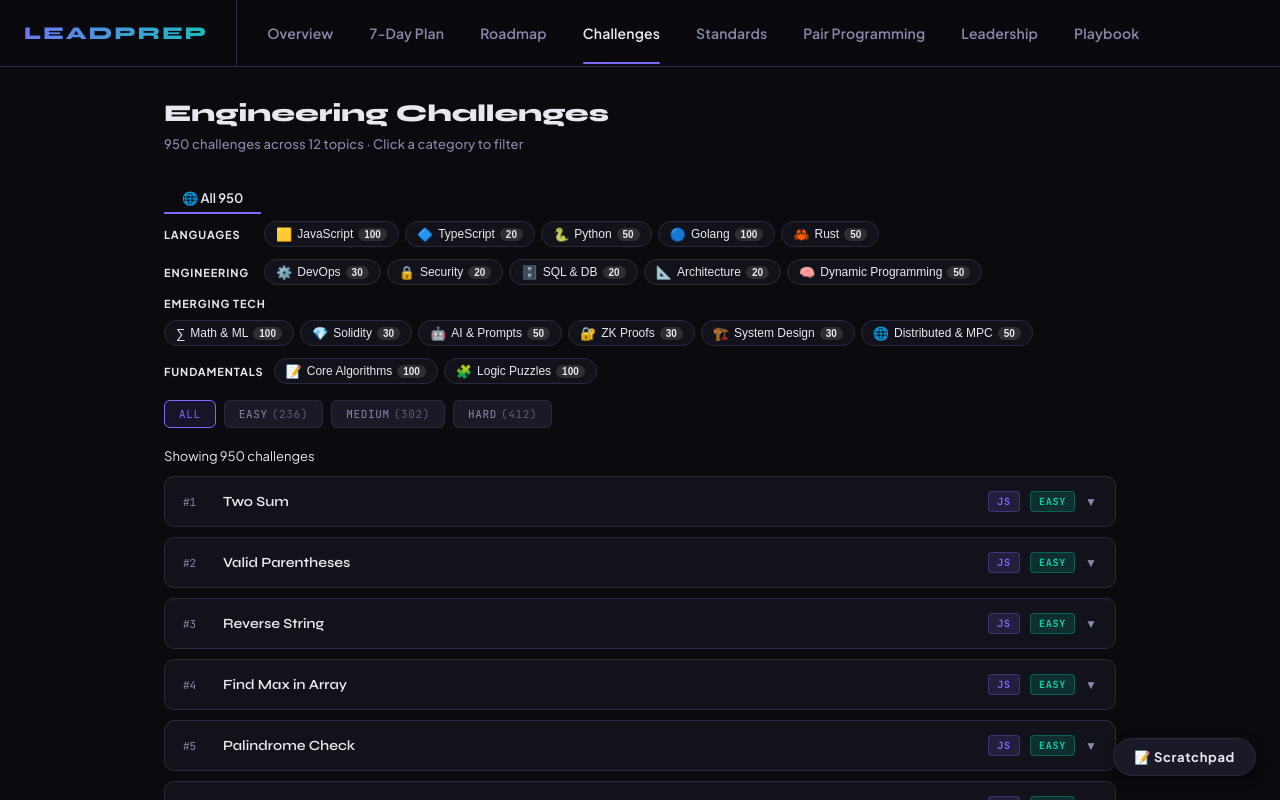
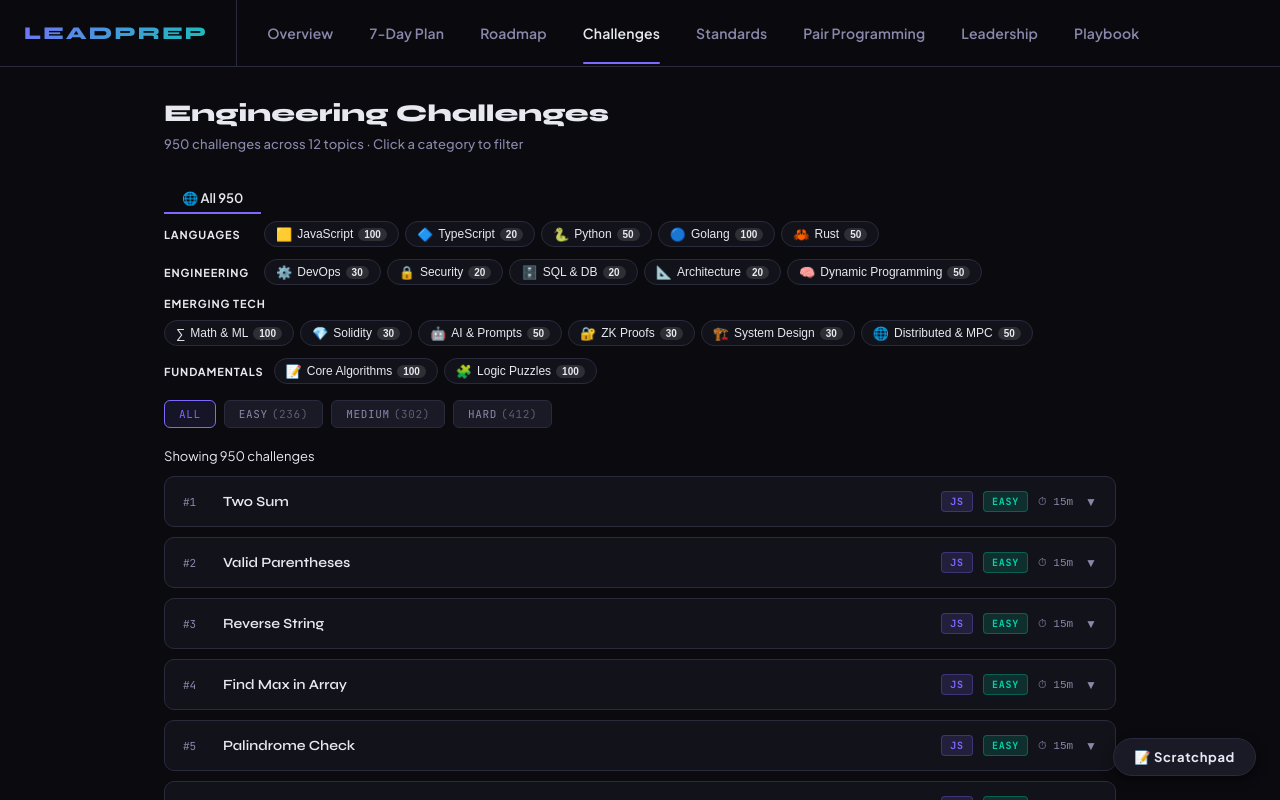
Before and after one commit to lakshyakumar/leadprep, a React (Vite) app: page / in a window 1280 px wide. Both pictures are taken after a click on the button "Challenges". Shown: the top 800 px of the page. Built offline with nearby package versions, Linux system fonts and the light colour scheme.

Commit message:
feat: add Challenges component to display and filter technical interview questions by category and difficulty

```diff
--- a/src/components/Challenges.jsx
+++ b/src/components/Challenges.jsx
@@ -69,9 +69,14 @@ function ChallengeItem({ ch }) {
         <span className="ch-title">{ch.title}</span>
         <span className={`badge ${langMap[ch.lang]||'badge-accent'}`}>{ch.lang}</span>
         <span className={`badge ${diffClass}`}>{ch.diff}</span>
-        <span style={{ marginLeft: 'auto', fontSize: '12px', color: 'var(--text2)' }}>
-          {open ? '▲' : '▼'}
-        </span>
+        <div style={{ marginLeft: 'auto', display: 'flex', alignItems: 'center', gap: '12px' }}>
+          <span style={{ fontSize: '11px', color: 'var(--text2)', fontFamily: 'monospace' }}>
+            ⏱ {ch.diff === 'easy' ? '15m' : ch.diff === 'medium' ? '30m' : '45m'}
+          </span>
+          <span style={{ fontSize: '12px', color: 'var(--text2)' }}>
+            {open ? '▲' : '▼'}
+          </span>
+        </div>
       </div>
       {open && (
         <div className="ch-detail show">
```
